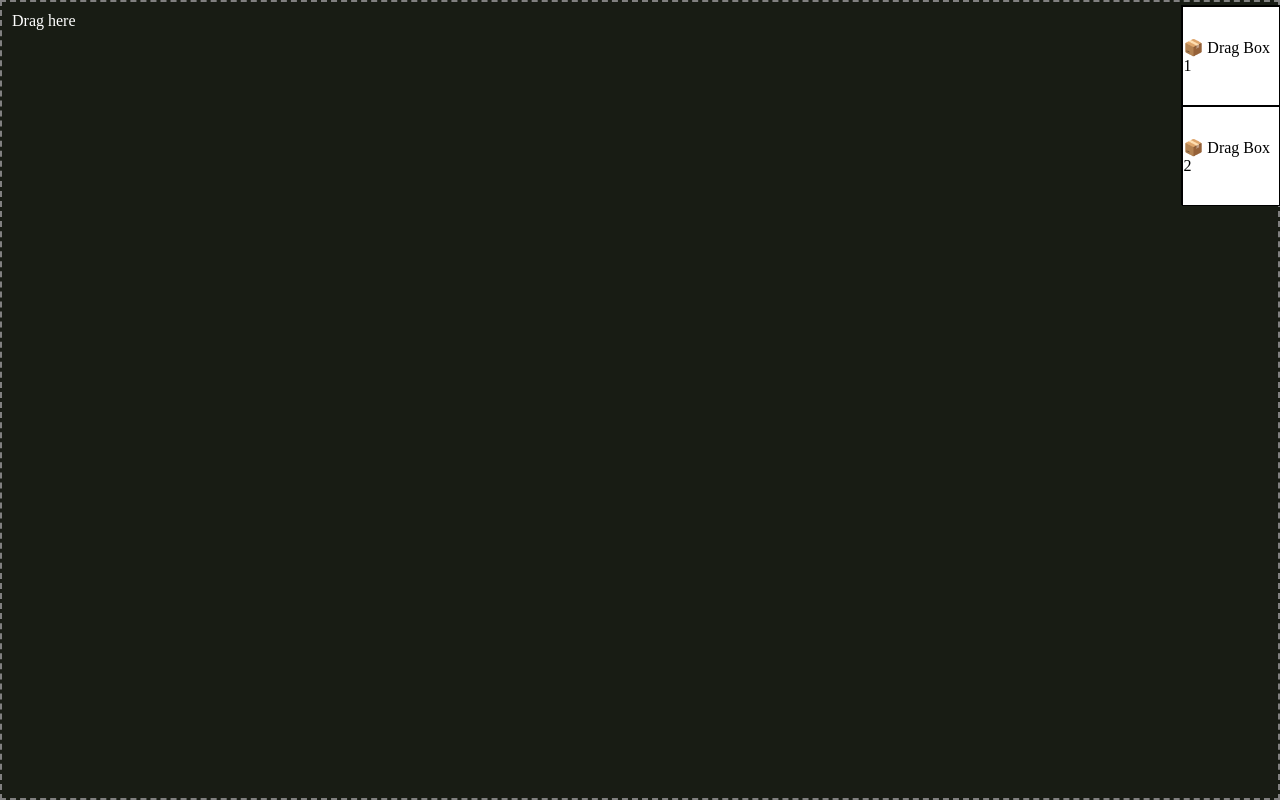
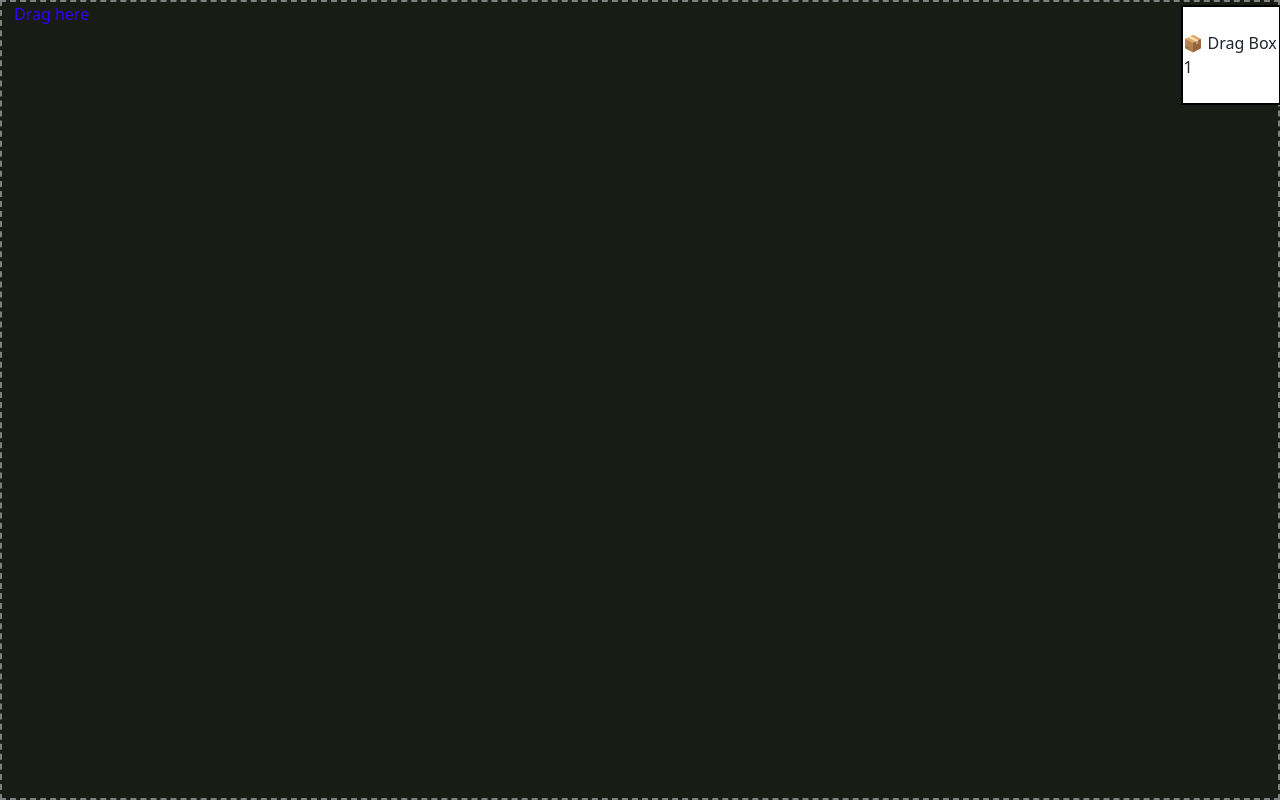
Before and after one commit to vekviiii/Layout, a React (Vite) app: page / in a window 1280 px wide. Built offline with nearby package versions, Linux system fonts and the light colour scheme.

Commit message:
It's working ToT

```diff
--- a/index.css
+++ b/index.css
@@ -1,6 +1,7 @@
 /* index.css */
-html, body {
-    margin: 0;
+html, body, .row, .col {
+    margin: 0px !important;
+    padding: 0px !important;
     box-sizing: border-box;
   }
 
--- a/package.json
+++ b/package.json
@@ -10,6 +10,7 @@
     "preview": "vite preview"
   },
   "dependencies": {
+    "bootstrap": "^5.3.3",
     "react": "^18.3.1",
     "react-dnd": "^16.0.1",
     "react-dnd-html5-backend": "^16.0.1",
--- a/src/App.jsx
+++ b/src/App.jsx
@@ -4,6 +4,7 @@ import { HTML5Backend } from "react-dnd-html5-backend";
 import DragDrop from "./components/DragDrop";
 import DropTarget from "./components/DropTarget";
 import "/index.css";
+import "bootstrap/dist/css/bootstrap.min.css";
 
 export default function App() {
   return (
@@ -15,8 +16,8 @@ export default function App() {
             content={
               <div
                 style={{
-                  width: "100px", // Set fixed width for each dropped content
-                  height: "100px", // Set fixed height for each dropped content
+                  width: "100%", // Set fixed width for each dropped content
+                  height: "100%", // Set fixed height for each dropped content
                   backgroundColor: "white", // Visual appearance of dropped items
                   border: "1px solid black",
                   display: "flex",
@@ -28,7 +29,7 @@ export default function App() {
               </div>
             }
           />
-          <DragDrop
+          {/* <DragDrop
             content={
               <div
                 style={{
@@ -44,7 +45,7 @@ export default function App() {
                 📦 Drag Box 2
               </div>
             }
-          />
+          /> */}
         </div>
         <DropTarget />
       </DndProvider>
--- a/src/components/DropTarget.jsx
+++ b/src/components/DropTarget.jsx
@@ -1,11 +1,11 @@
-import React, { useState } from 'react';
-import { useDrop } from 'react-dnd';
+import React, { useState } from "react";
+import { useDrop } from "react-dnd";
 
 export default function DropTarget() {
   const [droppedItems, setDroppedItems] = useState([]);
 
   const [{ isOver, canDrop }, dropRef] = useDrop(() => ({
-    accept: 'CARD',
+    accept: "CARD",
     drop: (item) => {
       // Add the new dropped item to the array of dropped items
       setDroppedItems((prevItems) => [...prevItems, item.content]);
@@ -20,26 +20,25 @@ export default function DropTarget() {
     <div
       ref={dropRef}
       style={{
-        height: '100%',
-        width: '100%',
-        color:'white',
-        backgroundColor: isOver ? '#3c3d37' : '#181C14',
-        border: canDrop ? '2px solid black' : '2px dashed grey',
-        textAlign: 'start',
-        display: 'flex', // Use flexbox to align items
-        justifyContent: 'flex-start', // Align items from the start (side by side)
+        height: "100%",
+        width: "100%",
+        color: "#3300ff",
+        backgroundColor: isOver ? "#3c3d37" : "#181C14",
+        border: canDrop ? "2px dashed black" : "2px dashed grey",
+        textAlign: "start",
+        display: "flex", // Use flexbox to align items
+        justifyContent: "flex-start", // Align items from the start (side by side)
         // alignItems: 'center',
-        gap: '10px', // Add some space between the dropped divs
-        padding: '10px', // Add some padding
-        flexWrap: 'wrap', // Wrap items if they overflow
+        // gap: '10px', // Add some space between the dropped divs
+        // padding: '10px', // Add some padding
+        flexWrap: "wrap", // Wrap items if they overflow
       }}
     >
+      <div className="row h-50 w-100">
         {droppedItems.length > 0 ? (
           // Map over the droppedItems array and render each dropped item
           droppedItems.map((item, index) => (
-          <div
-            key={index}
-          >
+            <div className="col p-1" key={index}>
               {item}
             </div>
           ))
@@ -47,5 +46,6 @@ export default function DropTarget() {
           <div>Drag here</div>
         )}
       </div>
+    </div>
   );
 }
```
Also changed, not shown: 1 other file (tests, documents, lock files or other folders). Lines whose indentation alone changed are shown as unchanged.
